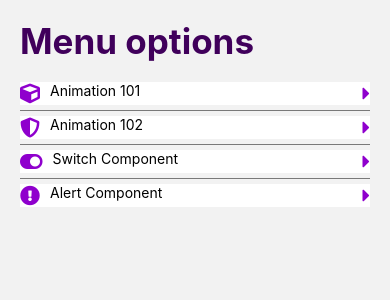
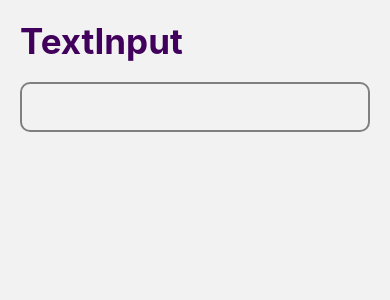
Before and after one commit to juliflorezg/React-native-udemy-12, a React Native app: screen /TextInputScreen in a window 390 px wide. Shown: the top 300 px of the page. Built offline with nearby package versions, Linux system fonts and the light colour scheme.

Commit message:
add TextInputScreen

```diff
--- a/src/data/menuItems.tsx
+++ b/src/data/menuItems.tsx
@@ -21,4 +21,9 @@ export const menuItems: MenuItem[] = [
     icon: 'exclamation-circle',
     component: 'AlertScreen',
   },
+  {
+    name: 'TextInput Component',
+    icon: 'font',
+    component: 'TextInputScreen',
+  },
 ];
--- a/src/navigation/Navigator.tsx
+++ b/src/navigation/Navigator.tsx
@@ -5,6 +5,7 @@ import {Animation101Screen} from '../screens/Animation101Screen';
 import {Animation102Screen} from '../screens/Animation102Screen';
 import {SwitchScreen} from '../screens/SwitchScreen';
 import {AlertScreen} from '../screens/AlertScreen';
+import {TextInputScreen} from '../screens/TextInputScreen';
 
 export type RootStackParams = {
   HomeScreen: undefined;
@@ -12,6 +13,7 @@ export type RootStackParams = {
   Animation102Screen: undefined;
   SwitchScreen: undefined;
   AlertScreen: undefined;
+  TextInputScreen: undefined;
 };
 
 const Stack = createStackNavigator<RootStackParams>();
@@ -27,6 +29,7 @@ export const Navigator = () => {
       <Stack.Screen name="Animation102Screen" component={Animation102Screen} />
       <Stack.Screen name="SwitchScreen" component={SwitchScreen} />
       <Stack.Screen name="AlertScreen" component={AlertScreen} />
+      <Stack.Screen name="TextInputScreen" component={TextInputScreen} />
     </Stack.Navigator>
   );
 };
--- /dev/null
+++ b/src/screens/TextInputScreen.tsx
@@ -0,0 +1,22 @@
+import React from 'react';
+import {StyleSheet, TextInput, View} from 'react-native';
+import {HeaderTitle} from '../components/HeaderTitle';
+import {styles} from '../theme/appTheme';
+export const TextInputScreen = () => {
+  return (
+    <View style={styles.globalMargin}>
+      <HeaderTitle title="TextInput" />
+      <TextInput style={textStyle.input} />
+    </View>
+  );
+};
+
+const textStyle = StyleSheet.create({
+  input: {
+    borderWidth: 2,
+    height: 50,
+    paddingHorizontal: 10,
+    borderRadius: 10,
+    borderColor: 'grey',
+  },
+});
```
